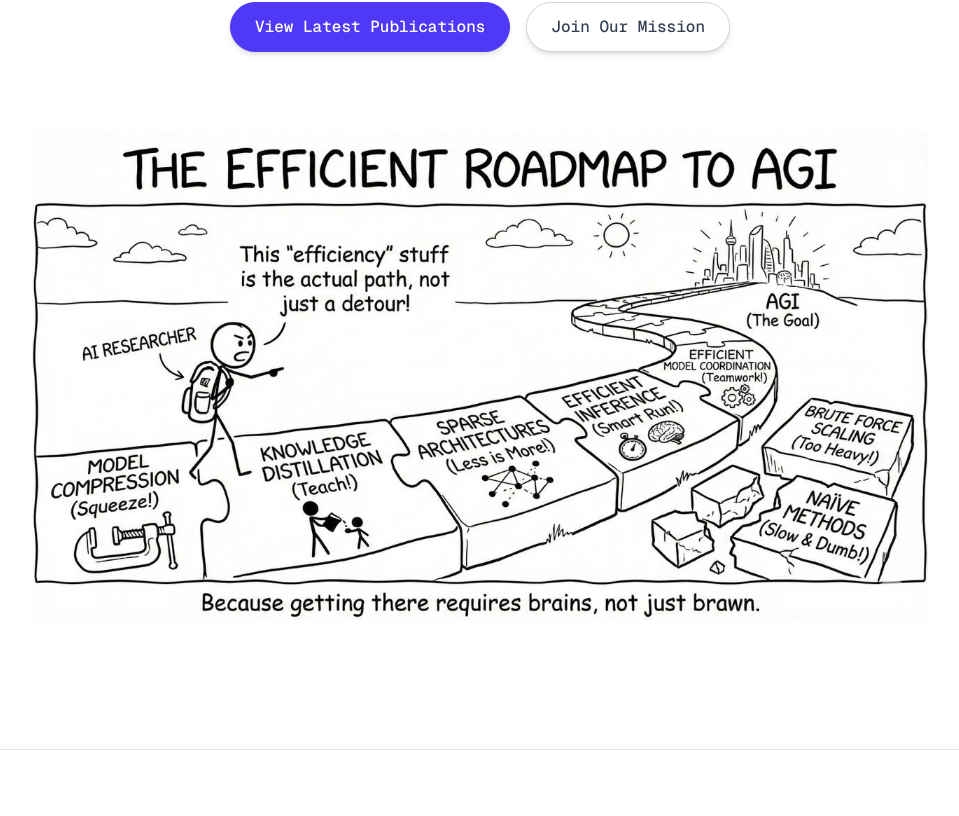
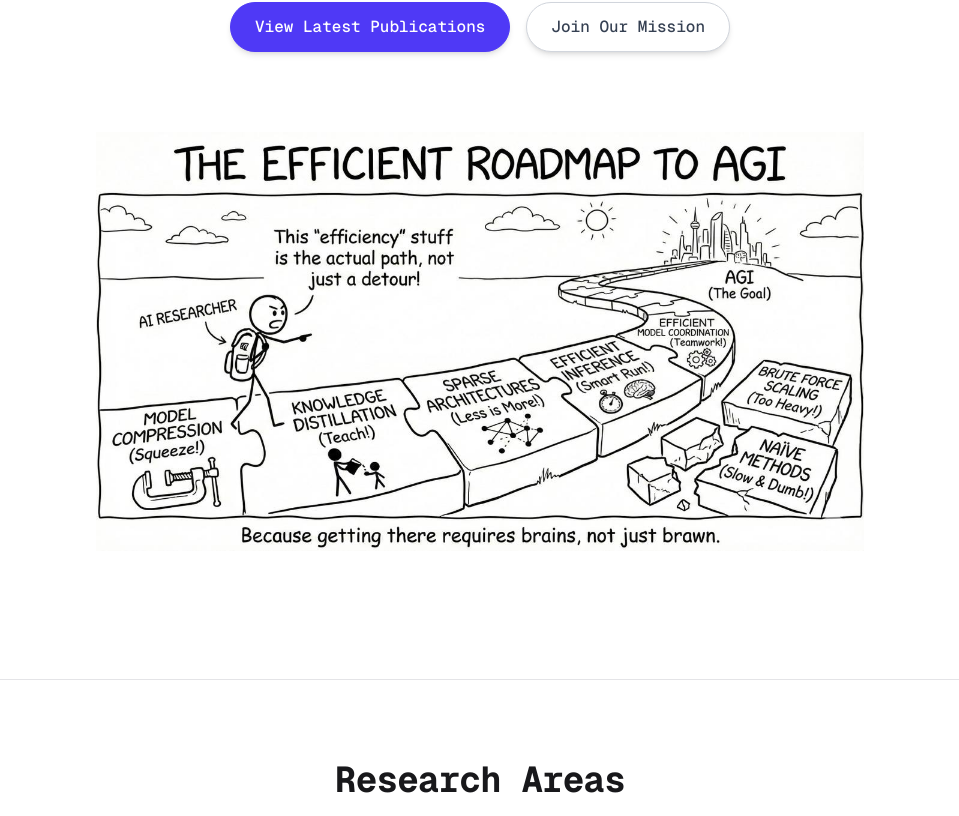
Before and after one commit to sudiptog81/efficient-llms, a Next.js app: page / in a window 1280 px wide. Shown: the part 619-1435 px from the top of the page, without its empty margins (160-1119 px from the left). Built offline with nearby package versions, Linux system fonts and the light colour scheme.

Commit message:
fix layout with hero image

```diff
--- a/src/components/Hero.js
+++ b/src/components/Hero.js
@@ -26,12 +26,11 @@ export default function Hero() {
       </div>
 
       <Image
-      src={AGIPath}
-      alt="AGI Path"
-      className="mt-20 mx-auto max-w-4xl"
-      priority
-    />
-
+        src={AGIPath}
+        alt="AGI Path"
+        className="mt-20 mx-auto xs:max-w-sm sm:max-w-md md:max-w-3xl dark:invert-97"
+        preload
+      />
     </section>
   );
 }
```
